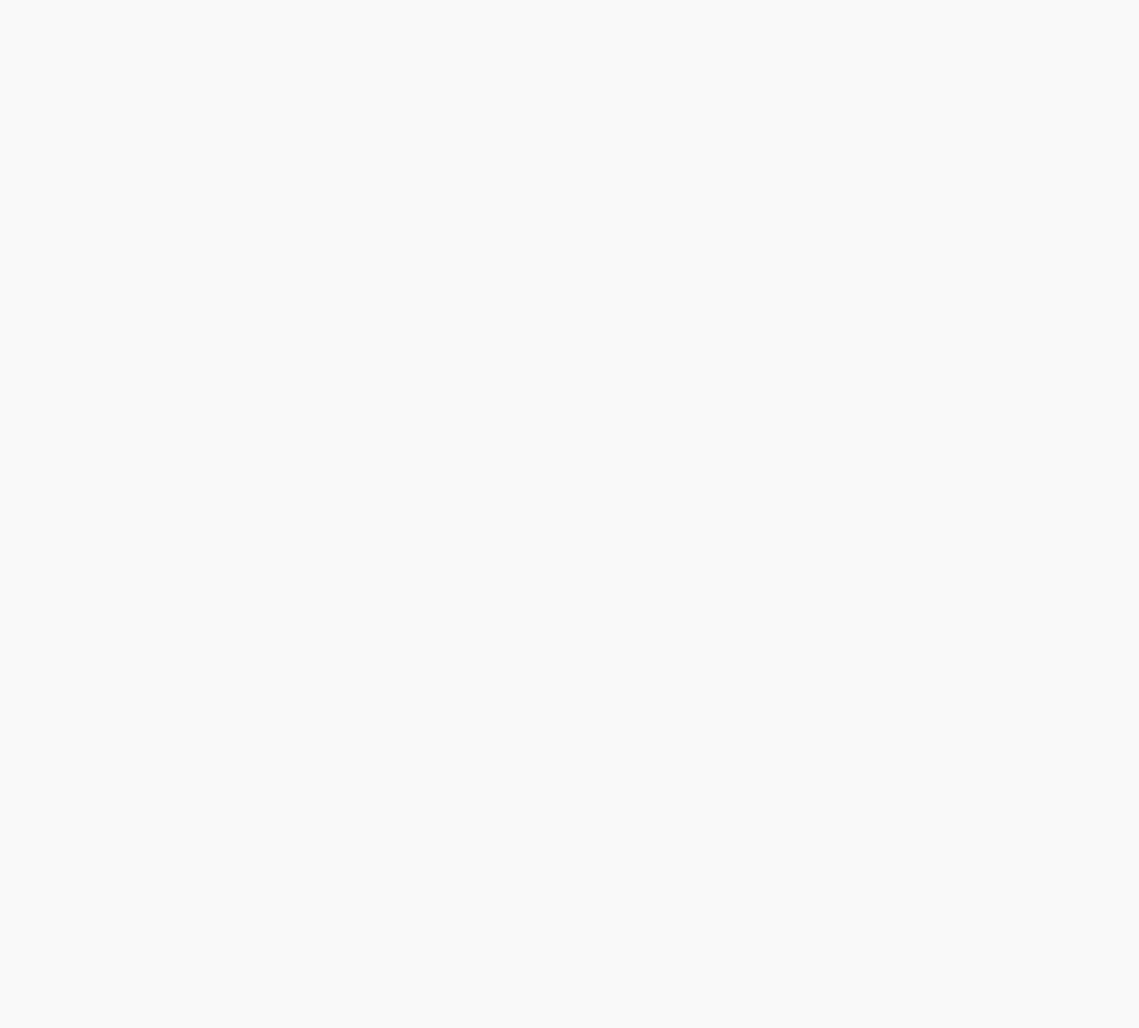
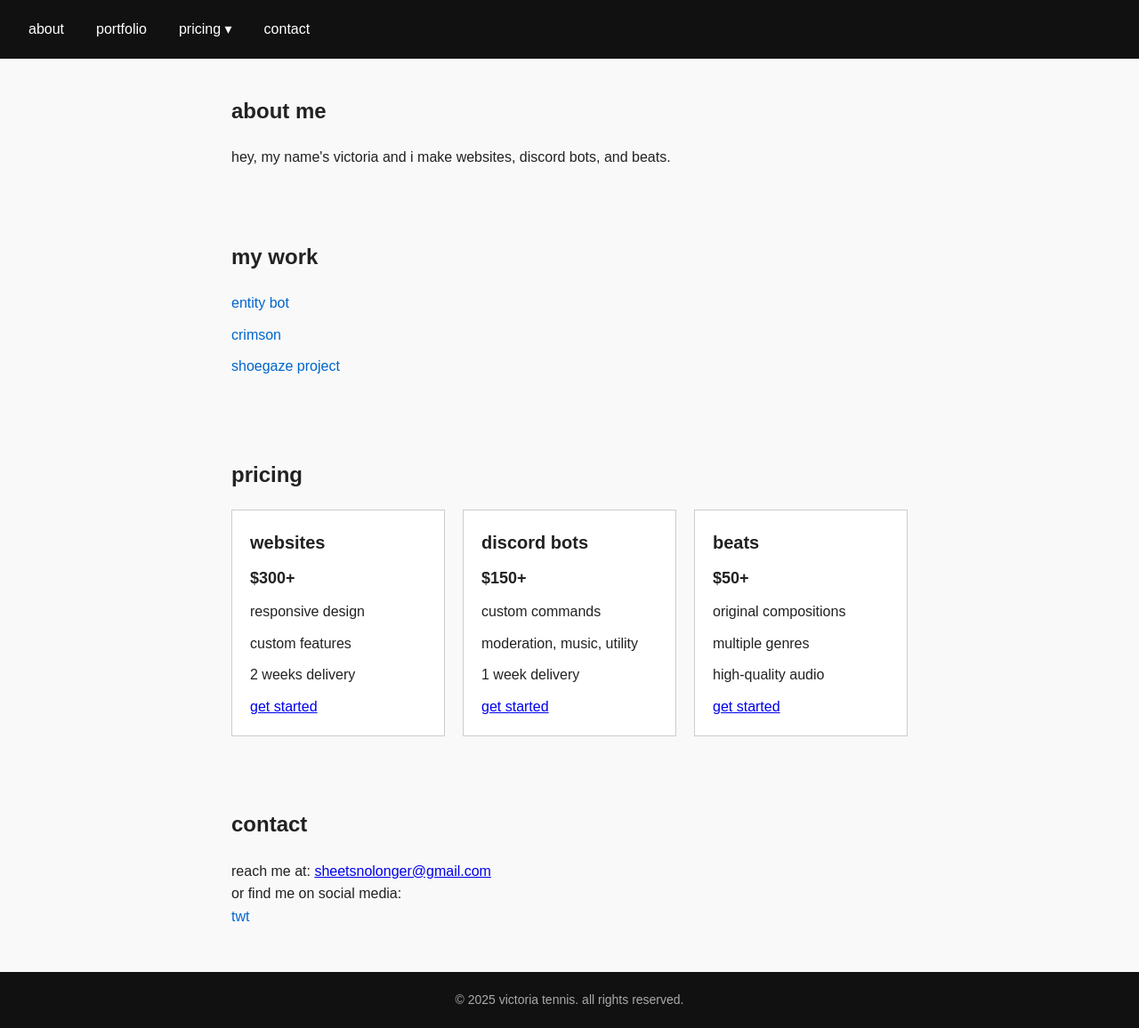
Before and after one commit to sheetsnolonger/crimsonbot.github.io, a plain HTML site: page index.html in a window 1280 px wide. Shown: the whole page at 89% size. Before the commit the page ends 800 px from the top, so only its background shows below. Drawn offline with Linux system fonts and the light colour scheme.

Commit message:
Update index.html

```diff
--- a/index.html
+++ b/index.html
@@ -39,3 +39,202 @@
     }
 
     .dropbtn:hover,
+    nav a:hover,
+    .dropdown-content a:hover {
+      background-color: #333;
+    }
+
+    .dropdown {
+      position: relative;
+      display: inline-block;
+    }
+
+    .dropdown-content {
+      display: none;
+      position: absolute;
+      background-color: #fff;
+      min-width: 160px;
+      box-shadow: 0px 8px 16px rgba(0, 0, 0, 0.2);
+      z-index: 1;
+    }
+
+    .dropdown-content a {
+      color: #000;
+      padding: 10px 14px;
+      text-decoration: none;
+      display: block;
+    }
+
+    .dropdown-content.show {
+      display: block;
+    }
+
+    section {
+      padding: 40px 20px;
+      max-width: 800px;
+      margin: auto;
+    }
+
+    h2 {
+      font-size: 24px;
+      margin-bottom: 20px;
+      text-transform: lowercase;
+    }
+
+    ul {
+      list-style-type: none;
+      padding-left: 0;
+    }
+
+    ul li {
+      margin-bottom: 10px;
+    }
+
+    ul li a {
+      color: #0066cc;
+      text-decoration: none;
+    }
+
+    ul li a:hover {
+      text-decoration: underline;
+    }
+
+    .pricing-cards {
+      display: flex;
+      flex-wrap: wrap;
+      gap: 20px;
+    }
+
+    .card {
+      border: 1px solid #ccc;
+      background: #fff;
+      padding: 20px;
+      width: 100%;
+      max-width: 260px;
+      flex: 1;
+    }
+
+    .card h3 {
+      font-size: 20px;
+      margin-bottom: 10px;
+      text-transform: lowercase;
+    }
+
+    .card p strong {
+      font-size: 18px;
+      display: block;
+      margin-bottom: 10px;
+    }
+
+    footer {
+      text-align: center;
+      padding: 20px;
+      background: #111;
+      color: #aaa;
+      font-size: 14px;
+    }
+  </style>
+</head>
+<body>
+
+  <nav>
+    <a href="#about">about</a>
+    <a href="#portfolio">portfolio</a>
+
+    <div class="dropdown">
+      <button class="dropbtn" onclick="toggleDropdown()">pricing ▾</button>
+      <div id="dropdown-content" class="dropdown-content">
+        <a href="#pricing-website">websites</a>
+        <a href="#pricing-bots">discord bots</a>
+        <a href="#pricing-beats">beats</a>
+      </div>
+    </div>
+
+    <a href="#contact">contact</a>
+  </nav>
+
+  <section id="about">
+    <h2>about me</h2>
+    <p>hey, my name's victoria and i make websites, discord bots, and beats.</p>
+  </section>
+
+  <section id="portfolio">
+    <h2>my work</h2>
+    <ul>
+      <li><a href="https://discord.com/oauth2/authorize?client_id=1394058911388143647" target="_blank">entity bot</a></li>
+      <li><a href="https://discord.com/oauth2/authorize?client_id=1393961402242433104" target="_blank">crimson</a></li>
+      <li><a href="https://open.spotify.com/artist/4IfSd4bm03gUiLY7ckdAPA?si=XK0nJ_VUT2CPq8CLnTQ4Jw" target="_blank">shoegaze project</a></li>
+    </ul>
+  </section>
+
+  <section id="pricing">
+    <h2>pricing</h2>
+    <div class="pricing-cards">
+
+      <div id="pricing-website" class="card">
+        <h3>websites</h3>
+        <p><strong>$300+</strong></p>
+        <ul>
+          <li>responsive design</li>
+          <li>custom features</li>
+          <li>2 weeks delivery</li>
+        </ul>
+        <p><a href="#contact">get started</a></p>
+      </div>
+
+      <div id="pricing-bots" class="card">
+        <h3>discord bots</h3>
+        <p><strong>$150+</strong></p>
+        <ul>
+          <li>custom commands</li>
+          <li>moderation, music, utility</li>
+          <li>1 week delivery</li>
+        </ul>
+        <p><a href="#contact">get started</a></p>
+      </div>
+
+      <div id="pricing-beats" class="card">
+        <h3>beats</h3>
+        <p><strong>$50+</strong></p>
+        <ul>
+          <li>original compositions</li>
+          <li>multiple genres</li>
+          <li>high-quality audio</li>
+        </ul>
+        <p><a href="#contact">get started</a></p>
+      </div>
+
+    </div>
+  </section>
+
+  <section id="contact">
+    <h2>contact</h2>
+    <p>reach me at: <a href="mailto:sheetsnolonger@gmail.com">sheetsnolonger@gmail.com</a></p>
+    <p>or find me on social media:</p>
+    <ul>
+      <li><a href="https://twitter.com/entitybott" target="_blank">twt</a></li>
+    </ul>
+  </section>
+
+  <footer>
+    <p>&copy; 2025 victoria tennis. all rights reserved.</p>
+  </footer>
+
+  <script>
+    function toggleDropdown() {
+      const dropdown = document.getElementById("dropdown-content");
+      dropdown.classList.toggle("show");
+    }
+
+    window.onclick = function (event) {
+      if (!event.target.matches('.dropbtn')) {
+        const dropdowns = document.getElementsByClassName("dropdown-content");
+        for (let i = 0; i < dropdowns.length; i++) {
+          dropdowns[i].classList.remove("show");
+        }
+      }
+    };
+  </script>
+
+</body>
+</html>
```
